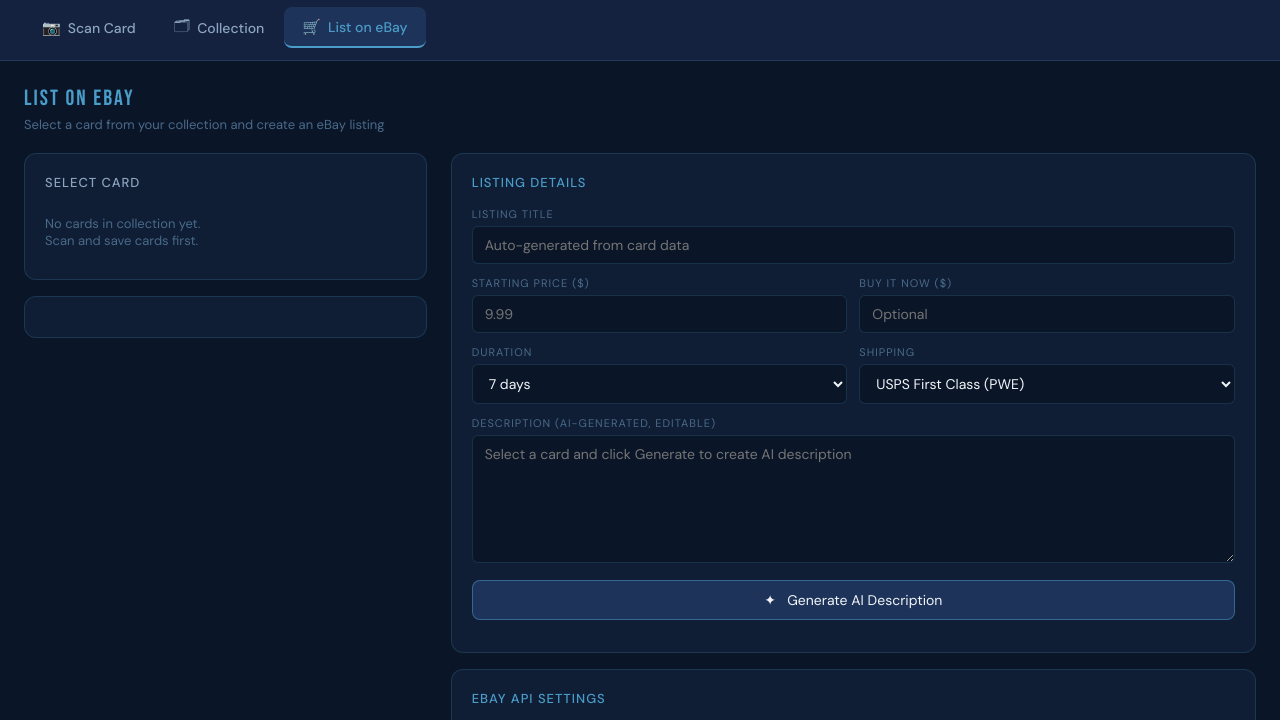
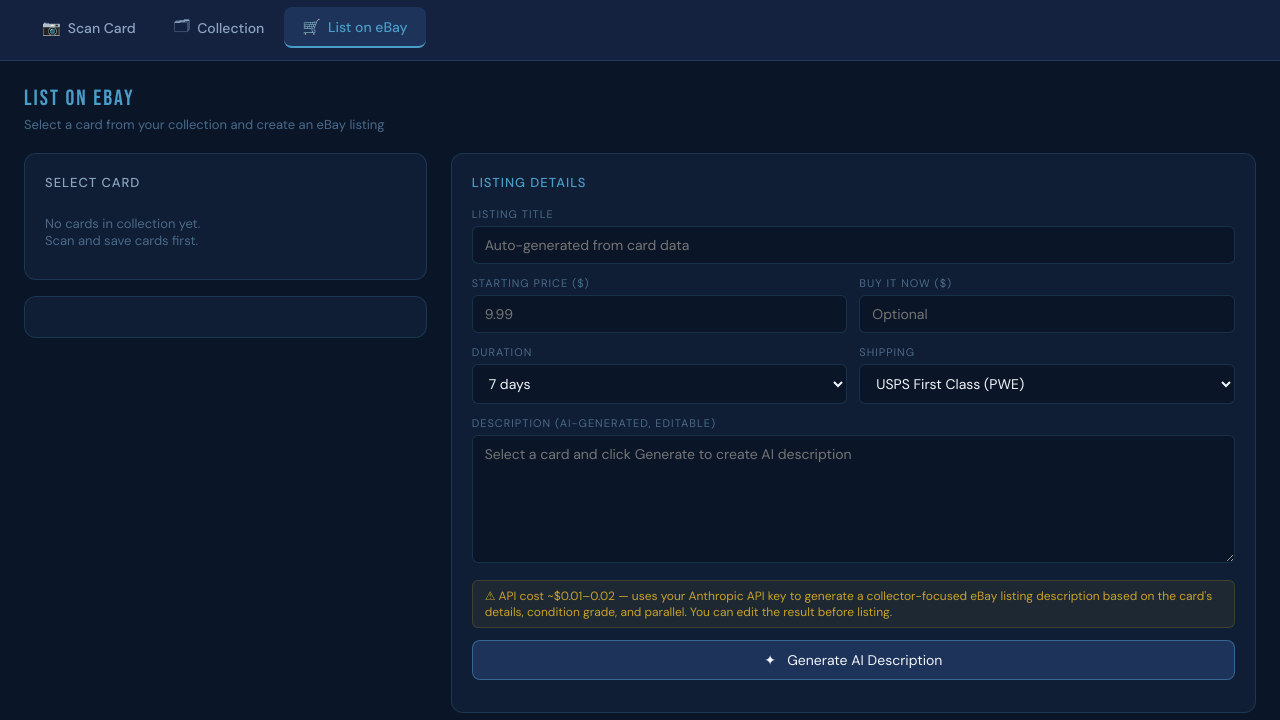
Before and after one commit to Ciiiv/icevault, a plain HTML site: page docs/index.html in a window 1280 px wide. Both pictures are taken after a click on the button "🛒 List on eBay". Shown: the part 65-785 px from the top of the page. Drawn offline with nearby package versions, Linux system fonts and the light colour scheme.

Commit message:
Add files via upload

```diff
--- a/docs/index.html
+++ b/docs/index.html
@@ -1266,6 +1266,9 @@
           <label class="form-label">Description (AI-generated, editable)</label>
           <textarea class="form-control" id="ebayDesc" rows="6" placeholder="Select a card and click Generate to create AI description"></textarea>
         </div>
+        <div style="background:rgba(201,162,39,0.08);border:1px solid rgba(201,162,39,0.2);border-radius:6px;padding:7px 12px;margin-bottom:8px;font-size:12px;color:var(--gold);">
+          ⚠ API cost ~$0.01–0.02 — uses your Anthropic API key to generate a collector-focused eBay listing description based on the card's details, condition grade, and parallel. You can edit the result before listing.
+        </div>
         <button class="camera-btn" onclick="generateListingAI()" style="margin-bottom:12px;">
           ✦ &nbsp; Generate AI Description
         </button>
```
